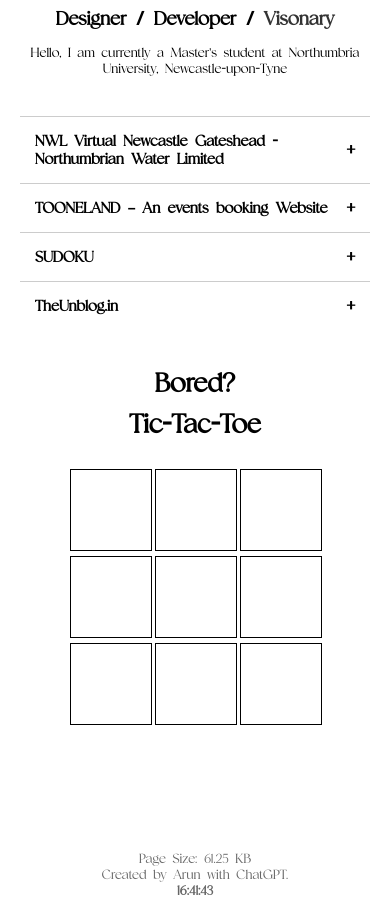
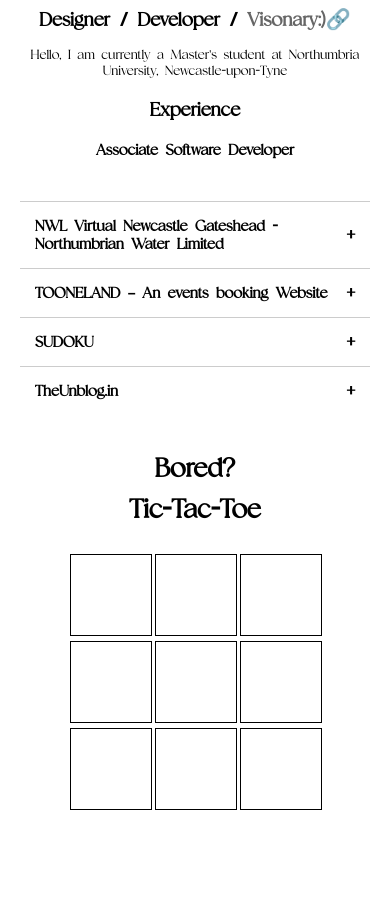
Before and after one commit to aroonsekar/aroonsekar.github.io, a plain HTML site: page index.html in a window 390 px wide. Shown: the part 168-1090 px from the top of the page. Drawn offline with Linux system fonts and the light colour scheme.

Commit message:
pagesetup

```diff
--- a/index.html
+++ b/index.html
@@ -29,9 +29,14 @@
             <div class="left-section">
                 <h1>ARUN SEKAR</h1>
                 <h2>Designer / Developer /
-                    <a href="assets/favicon/visionary.png">Visonary</a>
+                    <a href="assets/favicon/visionary.png" class="contact-link">Visonary:)🔗</a>
                 </h2>
                 <p>Hello, I am currently a Master's student at Northumbria University, Newcastle-upon-Tyne</p>
+
+                <section class="ëxperience">
+                    <h2> Experience </h2>
+                    <h4> Associate Software Developer</h4>
+                </section>
 
                 <!-- Portfolio Accordion Section -->
 
@@ -80,6 +85,8 @@
                 </section>
             </div>
 
+
+
             <!-- Right Section (Tic-Tac-Toe Game) -->
             <div class="right-section">
                 <section id="tic-tac-toe">
--- a/script.js
+++ b/script.js
@@ -152,11 +152,23 @@ createBoard();
 const nightModeToggle = document.getElementById('night-mode-toggle');
 const body = document.body;
 
+nightModeToggle.addEventListener('click', () => {
+   // Toggle dark mode class on body
+
+   // Change button text depending on current state
+   if (nightModeToggle.textContent === 'Dark Mode') {
+    nightModeToggle.textContent = 'Light Mode';
+   } else {
+    nightModeToggle.textContent = 'Dark Mode';
+   }
+ });
+
 function toggleNightMode() {
     body.classList.toggle('night-mode');
     document.querySelector('header').classList.toggle('night-mode');
     document.querySelector('footer').classList.toggle('night-mode');
     document.querySelector('p').classList.toggle('night-mode');
+
 
     // Select all contact-link elements and toggle night-mode class
     document.querySelectorAll('.contact-link').forEach(link => {
@@ -179,6 +191,9 @@ function toggleNightMode() {
     document.querySelectorAll('.footer-content').forEach(content => {
         content.classList.toggle('night-mode');
     });
+    document.querySelectorAll('.left-section').forEach(content => {
+        content.classList.toggle('night-mode');
+    });
     document.querySelectorAll('#page-size').forEach(content => {
         content.classList.toggle('night-mode');
     });
--- a/styles.css
+++ b/styles.css
@@ -184,7 +184,7 @@ footer {
 .footer-content {
     display: flex;
     justify-content: center;
-    padding: 10px 0;
+    padding:0px 0;
     background-color: #ffffff;
     width: 80%;
 }
@@ -236,8 +236,9 @@ footer p {
 @media (max-width: 480px) {
     a {
         text-decoration: none;
-        color: #333;
+        color: #000000;
     }
+
 
     header {
         flex-direction: column;
@@ -245,6 +246,14 @@ footer p {
     }
 
     .footer-content {
+        display: flex;
+        flex-direction: column;
+        text-align: center;
+        align-items: center;
+        width: 100%;
+    }
+
+    .footer-content.footer-content.night-mode {
         display: flex;
         flex-direction: column;
         text-align: center;
@@ -341,7 +350,14 @@ footer p {
         background-color: #555;
     }
 
+    a.night-mode{
+        color:#fff;
+    }
+
+
 }
+
+
 
 
 #night-mode-toggle {
```
